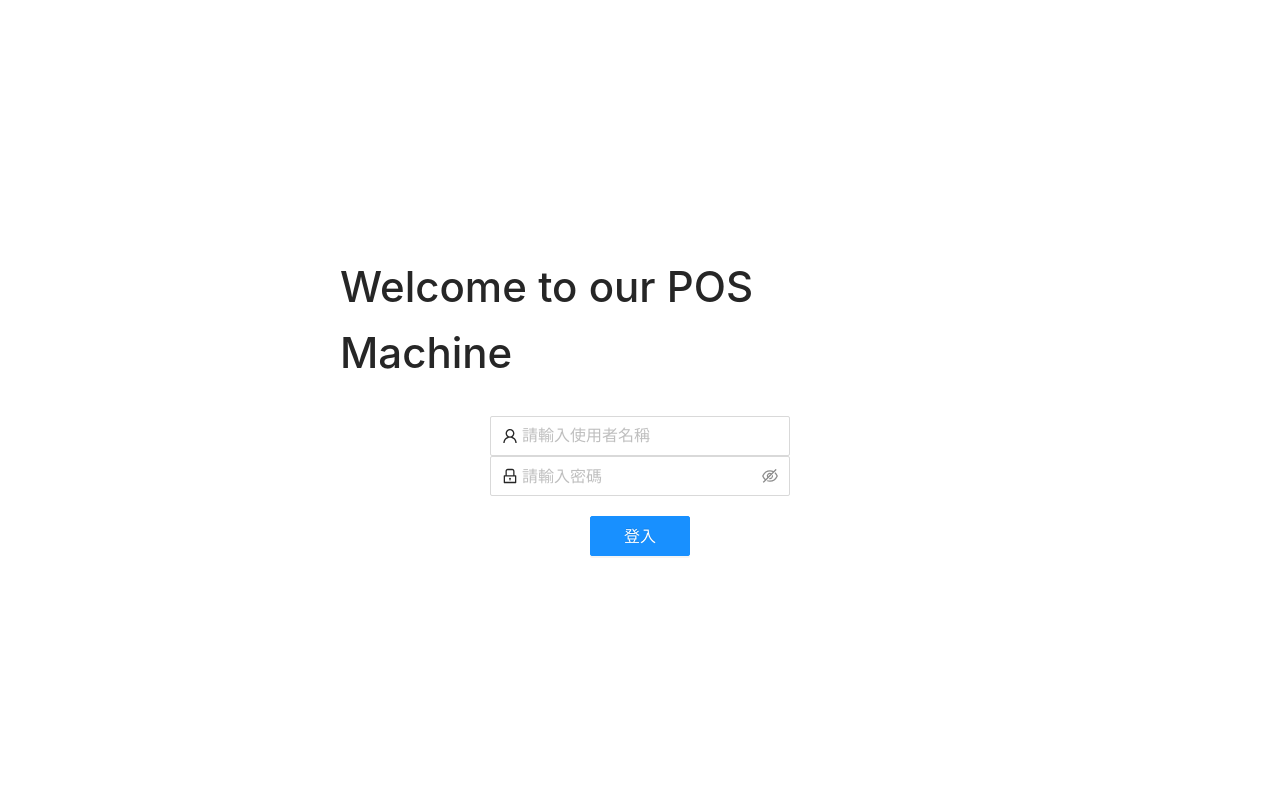
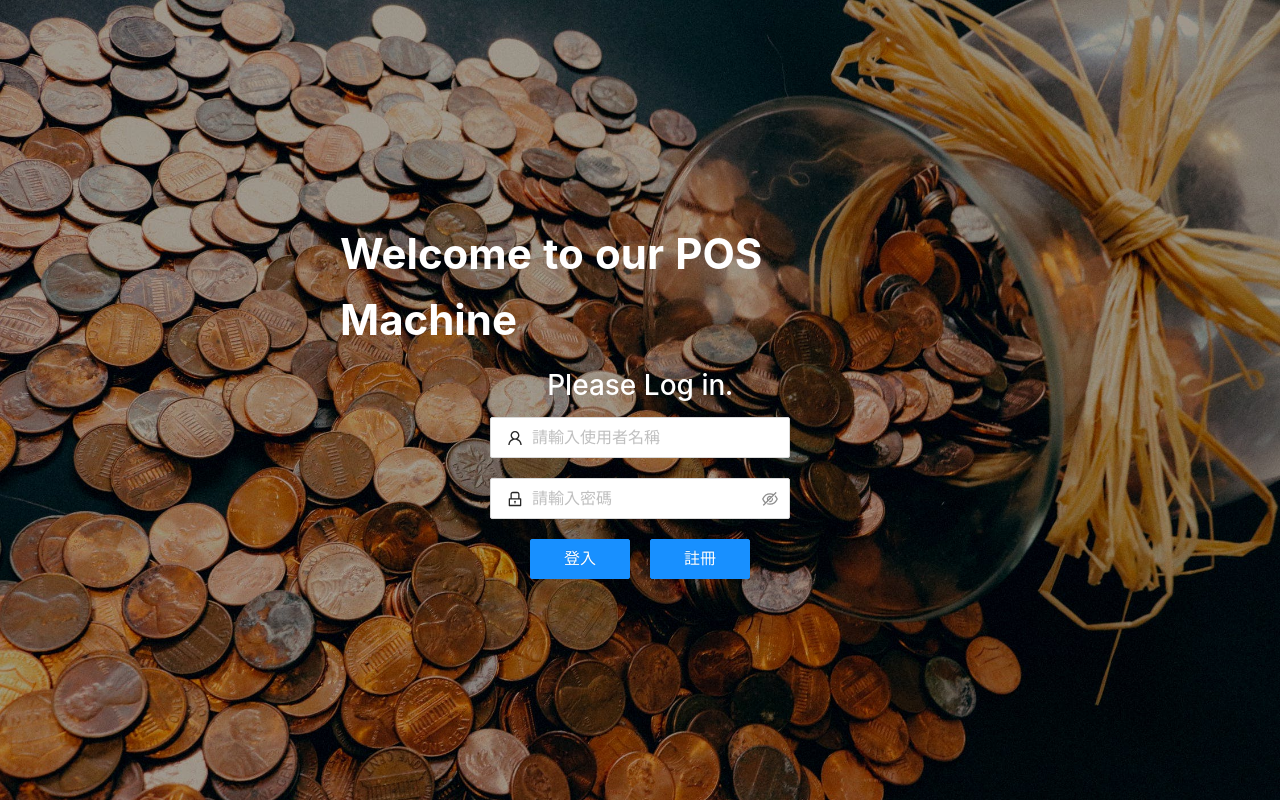
Before and after one commit to chunhan1928/POS-machine, a React (Create React App) app in the folder frontend/: page / in a window 1280 px wide. Built offline with nearby package versions, Linux system fonts and the light colour scheme.

Commit message:
Frontend: Manager(revenue), Backgroung image

```diff
--- a/frontend/src/Components/Title.js
+++ b/frontend/src/Components/Title.js
@@ -6,10 +6,18 @@ const Title = styled.div`
     justify-content: center;
 
     h1 {
+        color: white;
+        font-weight: bold;
         margin: 0;
         margin-right: 20px;
         font-size: 3em;
     }
+
+    h2 {
+        color: white;
+        margin: 0;
+        font-size: 2em;
+    }
 `
 
 export default Title;
--- a/frontend/src/Containers/App.js
+++ b/frontend/src/Containers/App.js
@@ -1,6 +1,7 @@
 import { useEffect, useState } from 'react'
 import { message } from 'antd'
 import styled from 'styled-components'
+import axios from '../api';
 import Manager from './Manager'
 import Cashier from './Cashier'
 import SignIn from './signIn'
@@ -13,6 +14,7 @@ const Wrapper = styled.div`
   height: 100vh;
   width: 100vw;
   margin: auto;
+	backgroundImage: 'url(../Image/background.jpeg)'
 `
 const LOCALSTORAGE_KEY = "save-me";
 function App() {
--- a/frontend/src/Containers/Manager.js
+++ b/frontend/src/Containers/Manager.js
@@ -3,10 +3,12 @@
 import { useState } from 'react'
 import { Table, Button, Menu, Layout, Breadcrumb, Space } from 'antd'
 import { ContainerOutlined, PieChartOutlined, EditOutlined, ShoppingOutlined, PropertySafetyOutlined } from "@ant-design/icons";
+import axios from '../api';
 import Title from '../Components/Title'
 import ManagerPwd from './ManagerPwd'
 import ManagerEditProduct from './ManagerEditProductMain'
 import ManagerAddProduct from './ManagerAddProductMain'
+import ManagerRevenue from './ManagerRevenue';
 
 const { Header, Sider, Content, Footer } = Layout;
 
@@ -26,7 +28,6 @@ const Manager = ({ me, data, displayStatus }) => {
   const [dataRecord, setDataRecord] = useState([]);
   const [openEditProduct, setOpenEditProduct] = useState(false);
   const handleOpenEditProduct = (record) => {
-    // console.log("record")
     setOpenEditProduct(true);
     setDataRecord(record);
   };
@@ -36,7 +37,6 @@ const Manager = ({ me, data, displayStatus }) => {
 
   const [openAddProduct, setOpenAddProduct] = useState(false);
   const handleAddEditProduct = () => {
-    // console.log("record")
     setOpenAddProduct(true);
   };
   const handleCloseAddProduct = () => {
@@ -50,7 +50,6 @@ const Manager = ({ me, data, displayStatus }) => {
     });
     */
     // 暫時資料
-    console.log(index);
     let newData = [];
     let newData1 = [];
     for (var i = 0; i < tableData.length; i++) {
@@ -61,23 +60,17 @@ const Manager = ({ me, data, displayStatus }) => {
       }
     }
     // 暫時資料
-    console.log(newData);
     setTableData(newData);
     setShowData(newData1);
-    // console.log(tableData);
   };
 
   const updateShowData = (data, catagory) => {
-    // console.log(catagory);
-    // console.log(tableData);
     let tempArray = [];
-    console.log(catagory);
     if (catagory === '全部') setShowData(data);
     else {
       for (var i = 0; i < data.length; i++) {
         if (data[i].catagory === catagory) tempArray.push(data[i]);
       }
-      // console.log(tempArray);
       setShowData(tempArray);
     }
   };
@@ -157,9 +150,9 @@ const Manager = ({ me, data, displayStatus }) => {
                       handleAddEditProduct();
                     }}> 新增商品
                     </Button>
-                    <Table columns={stockColumns} dataSource={showData} size="small" style={{ width: '100%' }} onClick={console.log("table")} />
+                    <Table columns={stockColumns} dataSource={showData} size="small" style={{ width: '100%' }}/>
                   </> : (sideTab === "營收分析") ? <>
-                    <Table columns={stockColumns} dataSource={showData} size="small" style={{ width: '100%', margin: '15px 0 0 5px' }} onClick={console.log("table")} />
+                    <ManagerRevenue/>
                   </> : <></>
                 }
               </div>
--- /dev/null
+++ b/frontend/src/Containers/ManagerRevenue.js
@@ -0,0 +1,89 @@
+// 管理員介面（Revenue）
+import { useState } from 'react'
+import axios from '../api.js';
+import { Table, Button, Input, message } from 'antd'
+import { RightSquareOutlined, LeftSquareOutlined } from "@ant-design/icons";
+
+
+const ManagerRevenue = () => {
+  const [showData, setShowData] = useState([]);
+  const [showOverall, setShowOverall] = useState(0);
+  const [from, setFrom] = useState('');
+  const [until, setUntil] = useState('');
+
+  const updateRevenue = async () => {
+    if (from === '' || until === '') {
+      message.error('日期不得為空');
+      return;
+    }
+    /*
+    const { response } = await axios.get('/manager/revenue', {
+      params: {
+        from: from,
+        until: until,
+      },
+    });
+    */
+    // 以下為暫時資料
+    var response = {
+      data: [
+        { name: 'P1', amount: 100, totol_cost: 800, totol_income: 1000, totol_profit: 200 },
+        { name: 'P2', amount: 76, totol_cost: 860, totol_income: 1560, totol_profit: 287 },
+        { name: 'P3', amount: 500, totol_cost: 7900, totol_income: 8900, totol_profit: 345 },
+      ],
+      overall_profit: 5670,
+    }
+    // 以上為暫時資料
+    var newData = [];
+    for (var i = 0; i < response.data.length; i++) {
+      var temp = {
+        key: i,
+        name: response.data[i].name,
+        amount: response.data[i].amount,
+        cost: response.data[i].totol_cost,
+        income: response.data[i].totol_income,
+        profit: response.data[i].totol_profit,
+      }
+      newData.push(temp);
+    }
+    console.log(newData);
+    setShowData(newData);
+    setShowOverall(response.overall_profit);
+  };
+
+  const revenueColumns = [
+    { title: '商品名稱', dataIndex: 'name', key: 'name', },
+    { title: '銷售數量', dataIndex: 'amount', key: 'amount', },
+    { title: '商品總成本', dataIndex: 'cost', key: 'cost', },
+    { title: '商品總收入', dataIndex: 'income', key: 'income', },
+    { title: '商品總淨利', dataIndex: 'profit', key: 'profit', },
+  ];
+
+
+  return (
+    <>
+      <Input
+        prefix={<LeftSquareOutlined style={{ margin: 5 }} />}
+        value={from}
+        onChange={(e) => setFrom(e.target.value)}
+        placeholder="開始日期（YYYY-MM-DD）"
+        size="large" style={{ width: 260, margin: 0 }}
+      />
+      <Input
+        prefix={<RightSquareOutlined style={{ margin: 5 }} />}
+        value={until}
+        onChange={(e) => setUntil(e.target.value)}
+        placeholder="結束日期（YYYY-MM-DD）"
+        size="large" style={{ width: 260, margin: 10 }}
+      />
+      <Button type="primary" style={{ margin: 10 }} onClick={(e) => {
+        e.stopPropagation();
+        updateRevenue();
+      }}> 查詢
+      </Button>
+      <Table columns={revenueColumns} dataSource={showData} footer={() => '期間總淨利：' + showOverall} size="small" style={{ width: '100%' }} />
+    </>
+  )
+};
+
+export default ManagerRevenue;
--- a/frontend/src/Containers/signIn.js
+++ b/frontend/src/Containers/signIn.js
@@ -4,26 +4,30 @@ import Title from "../Components/Title";
 
 const SignIn = ({ me, setMe, pwd, setPwd, logIn, displayStatus }) => (
 	<>
-		<Title style={{ width: 600, margin: 30 }}>
+		<Title style={{ width: 600, margin: 10 }}>
 			<h1>Welcome to our POS Machine</h1>
 		</Title>
+		<Title style={{ width: 600, margin: 0 }}>
+			<h2>Please Log in.</h2>
+		</Title>
 		<Input
-			prefix={<UserOutlined />}
+			prefix={<UserOutlined style={{ margin: 5 }} />}
 			value={me}
 			onChange={(e) => setMe(e.target.value)}
 			placeholder="請輸入使用者名稱"
-			size="large" style={{ width: 300, margin: 0 }}
+			size="large" style={{ width: 300, margin: 10 }}
 		/>
 		<Input.Password
-			prefix={<LockOutlined />}
+			prefix={<LockOutlined style={{ margin: 5 }} />}
 			value={pwd}
 			onChange={(e) => setPwd(e.target.value)}
 			placeholder="請輸入密碼"
-			size="large" style={{ width: 300, margin: 0 }}
+			size="large" style={{ width: 300, margin: 10 }}
 		/>
+		<span>
 			<Button
 				type="primary"
-			size="large" style={{ width: 100, margin: 20 }}
+				size="large" style={{ width: 100, margin: 10 }}
 				onClick={() => {
 					if (me === '')
 						displayStatus({
@@ -41,6 +45,11 @@ const SignIn = ({ me, setMe, pwd, setPwd, logIn, displayStatus }) => (
 				}}
 
 			> 登入 </Button>
+			<Button
+				type="primary"
+				size="large" style={{ width: 100, margin: 10 }}
+			> 註冊 </Button>
+		</span>
 	</>
 );
 export default SignIn;
--- a/frontend/src/index.css
+++ b/frontend/src/index.css
@@ -14,6 +14,10 @@ body {
   overflow: hidden;
 }
 
+#root {
+  background: url('./Image/background.jpeg');background-size: 100%;
+}
+
 code {
   font-family: source-code-pro, Menlo, Monaco, Consolas, 'Courier New',
     monospace;
--- a/package.json
+++ b/package.json
@@ -13,7 +13,9 @@
   "dependencies": {
     "@emotion/react": "^11.7.1",
     "@emotion/styled": "^11.6.0",
+    "@mui/lab": "^5.0.0-alpha.63",
     "@mui/material": "^5.2.7",
+    "axios": "^0.24.0",
     "http": "^0.0.1-security",
     "styled-components": "^5.3.3",
     "ws": "^8.3.0"
```
Also changed, not shown: frontend/src/Image/background.jpeg (added), 1 other file (tests, documents, lock files or other folders). Lines whose indentation alone changed are shown as unchanged.
